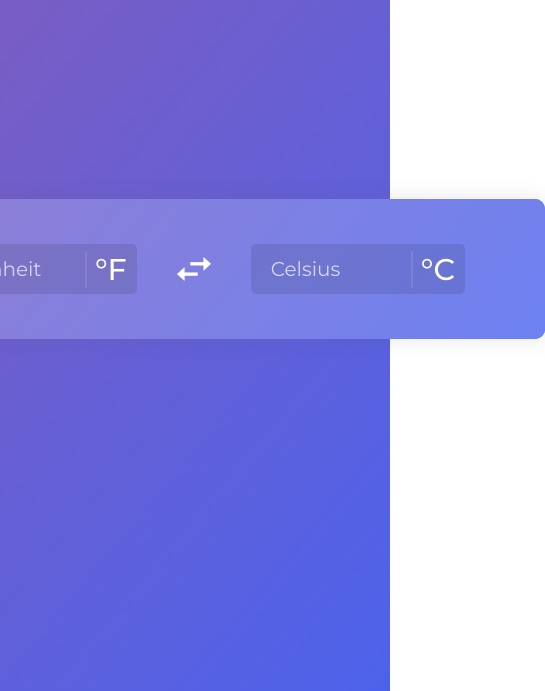
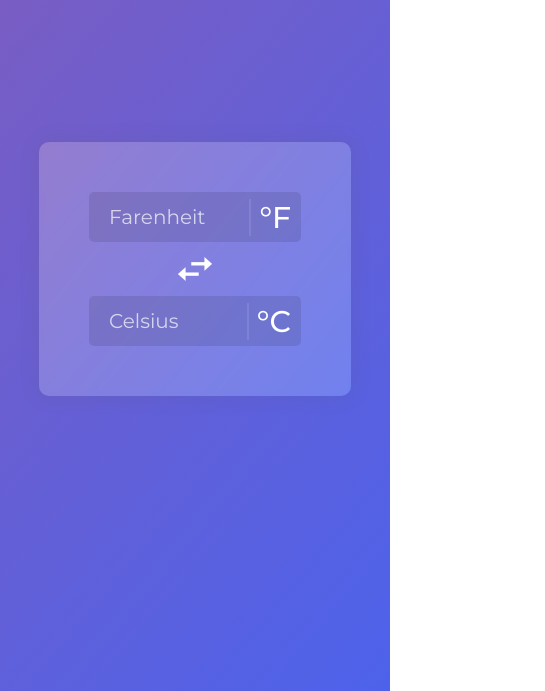
Before and after one commit to COG-101/temperature-converter, a plain HTML site: page index.html in a window 390 px wide. Shown: the part 153-844 px from the top of the page, 545 px wide, since content can reach past the window. Drawn offline with Linux system fonts and the light colour scheme.

Commit message:
Updating responsive design

```diff
--- a/css/style.css
+++ b/css/style.css
@@ -7,6 +7,7 @@ CSS LAYOUT:
     3. BACKGROUND
     4. NAV
     5. INPUT SECTION
+    6. MEDIA QUERIES
 
 ATTRIBUTE=VALUE SELECTORS ORDERED BY:
     1.SIZE
@@ -202,3 +203,32 @@ nav {
     color: white;
     opacity: 0.7;
 }
+
+
+
+
+/* || MEDIA QUERIES */
+@media all and (max-width: 710px) {
+    .container-1 {
+        width: 80%;
+        height: auto;
+    }
+
+    .swap-icon {
+        margin: 10px auto;
+        display: block;
+    }
+
+    .inputs{
+        display: inline;
+        margin: 50px 50px;
+    }
+
+    .inputs input {
+        width: 100%;
+    }
+
+    .farenheit-symbol, .celsius-symbol {
+        width: 50px;
+    }
+}
```
